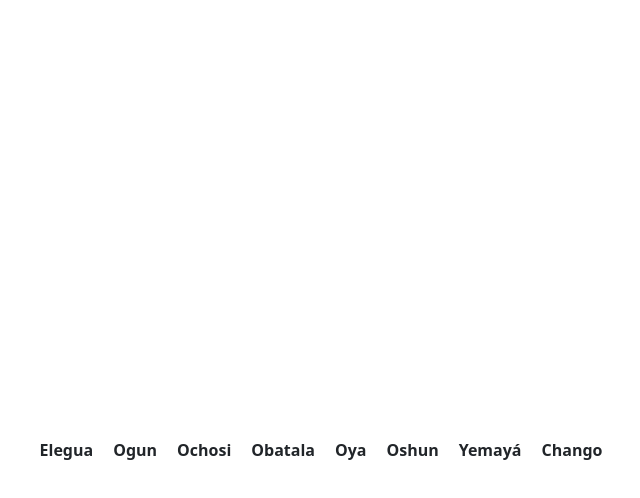
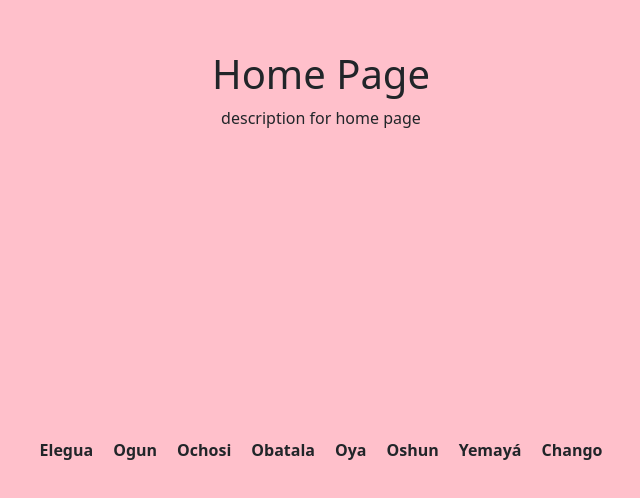
Before and after one commit to lindseyc03/lindseyc03.github.io, a React (Vite) app: page / in a window 1280 px wide. Shown: the part 302-800 px from the top of the page, without its empty margins (319-959 px from the left). Built offline with nearby package versions, Linux system fonts and the light colour scheme.

Commit message:
create deitypage component that renders on item select

```diff
--- a/package.json
+++ b/package.json
@@ -10,8 +10,10 @@
   },
   "dependencies": {
     "bootstrap": "^5.3.3",
+    "mobx-react-lite": "^4.0.7",
     "react": "^18.2.0",
-    "react-dom": "^18.2.0"
+    "react-dom": "^18.2.0",
+    "styled-components": "^6.1.13"
   },
   "devDependencies": {
     "@types/react": "^18.0.27",
--- a/src/App.jsx
+++ b/src/App.jsx
@@ -1,6 +1,10 @@
+import './App.css';
 import ListGroup from './components/ListGroup';
+import { Home } from './components/Home';
+import { DeityPage } from './components/DeityPage';
 import React, { useState } from 'react';
-import './App.css';
+
+import deityData from './data/deityData';
 
 function App() {
   const [selectedItem, setSelectedItem] = useState(null);
@@ -16,15 +20,18 @@ function App() {
   };
 
   return (
-    <div style={{ backgroundColor: backgroundColor, minHeight: '100vh' }}>
-      <div className="content-container">
-        {selectedItem && (
-          <>
-            <h1>{selectedItem}</h1>
-            <p>Information about {selectedItem} goes here.</p>
-          </>
-        )}
-      </div>
+    <div>
+      {selectedItem ? (
+        <DeityPage
+          deityName={selectedItem}
+          title={deityData[selectedItem].title}
+          text={deityData[selectedItem].text}
+          images={deityData[selectedItem].images}
+          backgroundColor={deityData[selectedItem].color}
+        />
+      ) : (
+        <Home/>
+      )}
       <ListGroup onItemSelect={handleItemSelect} />
     </div>
   );
--- /dev/null
+++ b/src/components/DeityPage.jsx
@@ -0,0 +1,50 @@
+import styled from 'styled-components';
+
+export const DeityPage = ({
+    deityName,
+    title,
+    text,
+    images,
+    backgroundColor,
+}) => {
+    return (
+        <DeityPageContainer backgroundColor={backgroundColor}>
+            <Title>{title}</Title>
+            {/* take what im doing below here with a grain of salt bc ai helped me :p */}
+            {text.map((paragraph, index) => (
+                <div
+                    key={index}
+                    className={`zigzag-row ${index % 2 === 0 ? 'left' : 'right'}`}
+                >
+                <div className="content">
+                    <p>{paragraph}</p>
+                </div>
+                {images?.[index] && (
+                    <div className="image">
+                        <img src={images[index]} alt={`${deityName} - ${index + 1}`} />
+                    </div>
+                )}
+            </div>
+            ))}
+             {/* take what im doing above here with a grain of salt bc ai helped me :p */}
+        </DeityPageContainer>
+    )
+}
+
+const DeityPageContainer = styled.div`
+    background-color: ${props => props.backgroundColor};
+    margin: 0 auto;
+
+    .zigzag-row {
+        display: flex;
+        align-items: center;
+        gap: 2rem;
+        margin: 2rem 0;
+    }
+`
+
+const Title = styled.div`
+    color: black;
+    font-size: 56px;
+    font-family: sans-serif;
+`
--- /dev/null
+++ b/src/components/Home.jsx
@@ -0,0 +1,20 @@
+import styled from 'styled-components';
+
+export const Home = () => {
+    return (
+        <HomeContainer>
+            <h1>Home Page</h1>
+            <p>description for home page</p>
+        </HomeContainer>
+    )
+}
+
+const HomeContainer = styled.div`
+    background-color: pink;
+    width: 100vw;
+    height: 100vh;
+    display: flex;
+    flex-direction: column;
+    justify-content: center;
+    align-items: center;
+`
--- /dev/null
+++ b/src/data/deityData.js
@@ -0,0 +1,33 @@
+const deityData = {
+    Elegua: {
+      color: '#FF4136',
+      title: 'Guardian of the Crossroads',
+      text: [
+        'Elegua is the owner of the roads and doors in this world. He is the messenger of the gods and nothing can be done without his permission.',
+        'Known as the trickster deity, Elegua is often represented as a child or an old man, teaching that the beginning and end are the same.',
+        'His colors are red and black, symbolizing life and death, and he is often offered candy and toys.'
+      ],
+      images: [
+        '/images/elegua1.jpg',
+        '/images/elegua2.jpg',
+        '/images/elegua3.jpg'
+      ]
+    },
+    Ogun: {
+      color: '#2ECC40',
+      title: 'Orisha of Iron and Technology',
+      text: [
+        'Ogun is the deity of iron, technology, and civilization. He is the patron of blacksmiths, engineers, and all who work with metal.',
+        'As the deity who clears the path with his machete, Ogun represents progress and development.',
+        'He is associated with tools, railways, and modern technology.'
+      ],
+      images: [
+        '/images/ogun1.jpg',
+        '/images/ogun2.jpg',
+        '/images/ogun3.jpg'
+      ]
+    },
+    // Add similar entries for other deities...
+  };
+
+  export default deityData;
```
Also changed, not shown: 1 other file (tests, documents, lock files or other folders).
